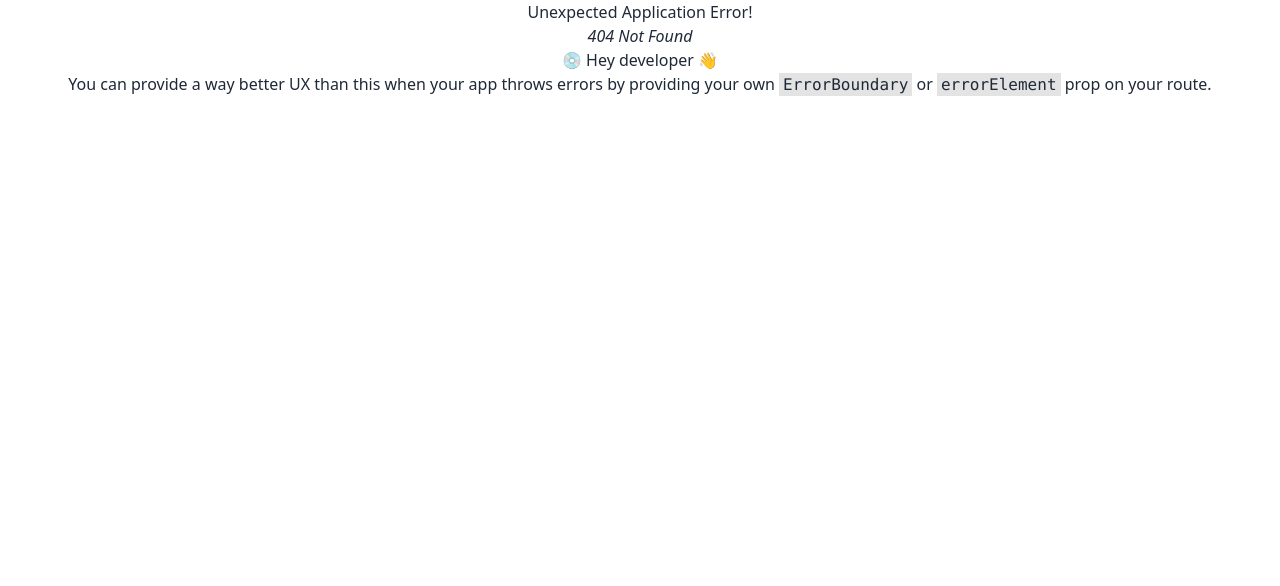
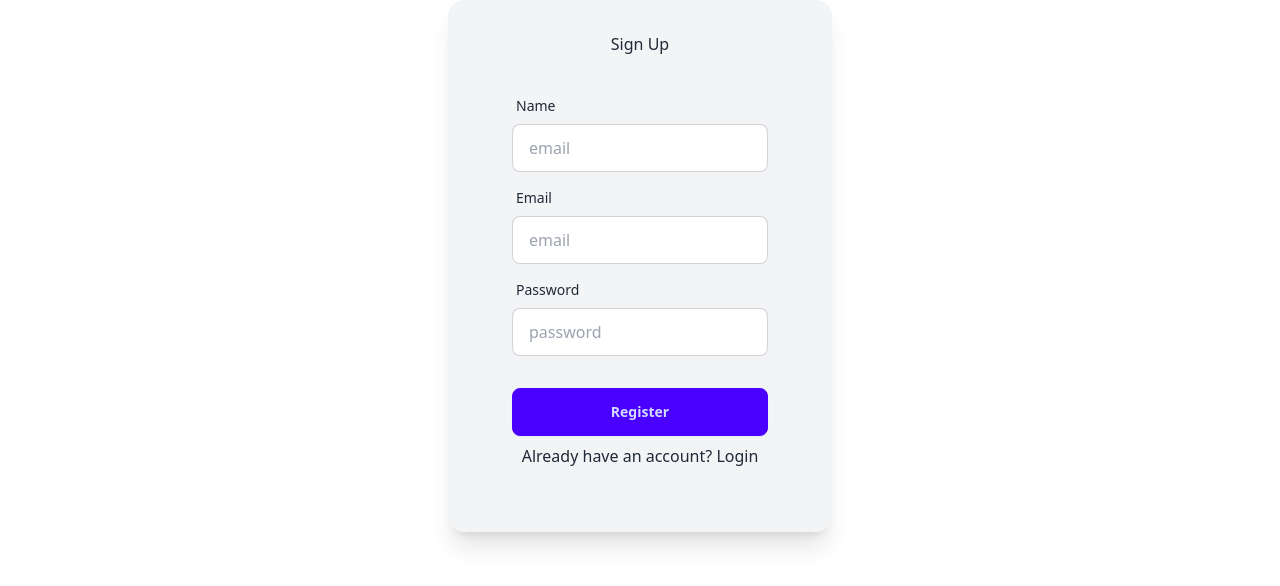
Before and after one commit to noosrat-jahan/Admin-Dashboard, a React (Vite) app: page /register in a window 1280 px wide. Before the commit this address had no page. Shown: the top 586 px of the page. Built offline with nearby package versions, Linux system fonts and the light colour scheme.

Commit message:
authentication system for user such as login and register method is added using firebase authentication system

```diff
--- a/src/Component/AddProducts.jsx
+++ b/src/Component/AddProducts.jsx
@@ -26,16 +26,16 @@ const AddProducts = () => {
       .then((res) => res.json())
       .then((data) => {
         console.log(data)
-        if (data.insertedId) {
-          Swal.fire({
-            position: "center",
-            icon: "success",
-            title: "Added a new Product successfully",
-            showConfirmButton: false,
-            timer: 2000,
-          });
-          navigate("/products");
-        }
+        // if (data.insertedId) {
+        //   Swal.fire({
+        //     position: "center",
+        //     icon: "success",
+        //     title: "Added a new Product successfully",
+        //     showConfirmButton: false,
+        //     timer: 2000,
+        //   });
+        //   navigate("/products");
+        // }
       });
   };
 
--- a/src/Component/Login.jsx
+++ b/src/Component/Login.jsx
@@ -1,16 +1,40 @@
 import React from "react";
+import { Link } from "react-router-dom";
 
 const Login = () => {
+
+    const {loginUser} = useContext(AuthContext)
+
+        const handleLogin = e =>{
+            e.preventDefault()
+
+            const form = e.target
+            const email = form.email.value
+            const password = form.password.value
+
+            loginUser(email, password)
+            .then((result) =>{
+                const user = result.user
+                console.log(user)
+            })
+            .catch(err=>{
+                console.log('Error:', err.message)
+            })
+
+        }
+
   return (
     <div>
       <div className="card bg-gray-100 mx-auto w-full max-w-sm shrink-0 shadow-xl">
-        <form className="card-body">
+        <h1>Sign In</h1>
+        <form className="card-body" onSubmit={handleLogin}>
           <div className="form-control">
             <label className="label">
               <span className="label-text">Email</span>
             </label>
             <input
               type="email"
+              name="email"
               placeholder="email"
               className="input input-bordered"
               required
@@ -22,6 +46,7 @@ const Login = () => {
             </label>
             <input
               type="password"
+              name="password"
               placeholder="password"
               className="input input-bordered"
               required
@@ -35,6 +60,7 @@ const Login = () => {
           <div className="form-control mt-6">
             <button className="btn btn-primary">Login</button>
           </div>
+          <p>Don't have an account? Please <Link to="/register">Register</Link></p>
         </form>
       </div>
     </div>
--- /dev/null
+++ b/src/Component/Register.jsx
@@ -0,0 +1,79 @@
+import React, { useContext } from "react";
+import { Link } from "react-router-dom";
+import { AuthContext } from "../Provider/AuthProvider";
+
+const Register = () => {
+
+    const {createUser} = useContext(AuthContext)
+
+    const handleRegister = e =>{
+        e.preventDefault()
+
+        const form = e.target
+        const name = form.name.value
+        const email = form.email.value
+        const password = form.password.value
+
+        createUser(email, password)
+        .then((result) =>{
+            const user = result.user
+            console.log(user)
+        })
+        .catch(err=>{
+            console.log('Error:', err.message)
+        })
+
+    }
+  return (
+    <div>
+      <div className="card bg-gray-100 mx-auto w-full max-w-sm shrink-0 shadow-xl">
+        <h1>Sign Up</h1>
+        <form className="card-body" onSubmit={handleRegister}>
+          <div className="form-control">
+            <label className="label">
+              <span className="label-text">Name</span>
+            </label>
+            <input
+              type="text"
+              name="name"
+              placeholder="email"
+              className="input input-bordered"
+              required
+            />
+          </div>
+          <div className="form-control">
+            <label className="label">
+              <span className="label-text">Email</span>
+            </label>
+            <input
+              type="email"
+              name="email"
+              placeholder="email"
+              className="input input-bordered"
+              required
+            />
+          </div>
+          <div className="form-control">
+            <label className="label">
+              <span className="label-text">Password</span>
+            </label>
+            <input
+              type="password"
+              name="password"
+              placeholder="password"
+              className="input input-bordered"
+              required
+            />
+
+          </div>
+          <div className="form-control mt-6">
+            <button className="btn btn-primary">Register</button>
+          </div>
+          <p>Already have an account? <Link to="/login">Login</Link></p>
+        </form>
+      </div>
+    </div>
+  );
+};
+
+export default Register;
--- /dev/null
+++ b/src/Provider/AuthProvider.jsx
@@ -0,0 +1,34 @@
+import { createUserWithEmailAndPassword, signInWithEmailAndPassword } from 'firebase/auth';
+import React, { Children, createContext, useState } from 'react';
+import auth from '../Firebase/firebase.config';
+
+export const AuthContext = createContext()
+
+const AuthProvider = ({children}) => {
+
+    const [user, setUser] = useState(null)
+
+
+    const createUser = (email, password) =>{
+        return createUserWithEmailAndPassword(auth, email, password)
+    }
+
+    const loginUser = (email, password) =>{
+        return signInWithEmailAndPassword(auth, email, password)
+    }
+
+    const authInfo = {
+        user,
+        setUser,
+        createUser,
+        loginUser
+    }
+
+    return (
+        <AuthContext.Provider value={authInfo}>
+            {children}
+        </AuthContext.Provider>
+    );
+};
+
+export default AuthProvider;
```
Also changed, not shown: src/main.jsx (+36 -29 lines).
